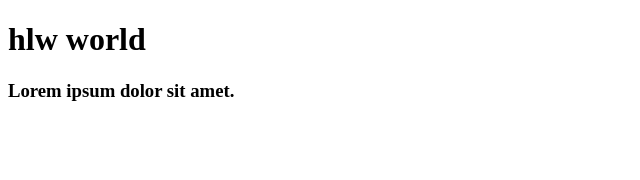
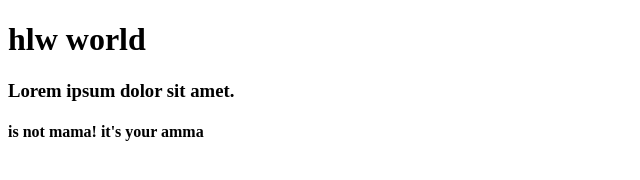
Before and after one commit to Abdul-Mutaleb/my-website, a plain HTML site: page index.html in a window 1280 px wide. Shown: the whole page, without its empty margins (0-640 px from the left). Drawn offline with Linux system fonts and the light colour scheme.

Commit message:
Update index.html

```diff
--- a/index.html
+++ b/index.html
@@ -8,5 +8,6 @@
 <body>
     <h1>hlw world</h1>
     <h3>Lorem ipsum dolor sit amet.</h3>
+    <h4>is not mama! it's your amma</h4>
 </body>
 </html>
```
